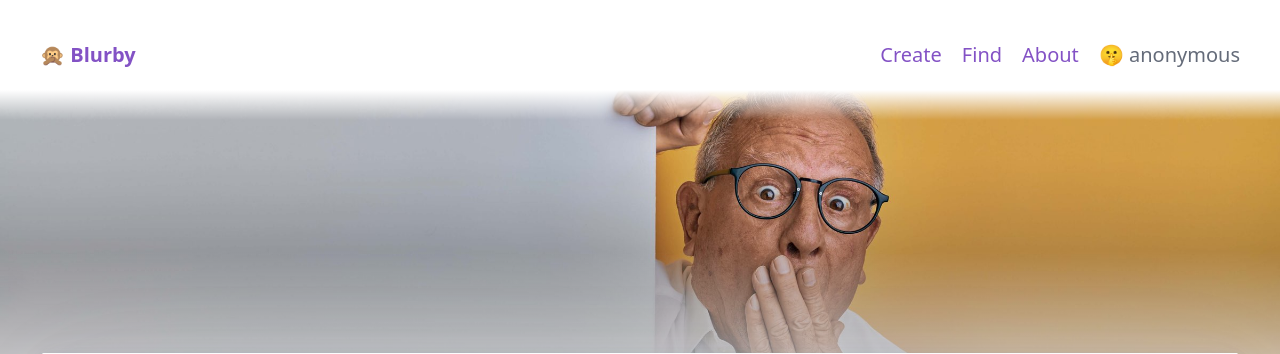
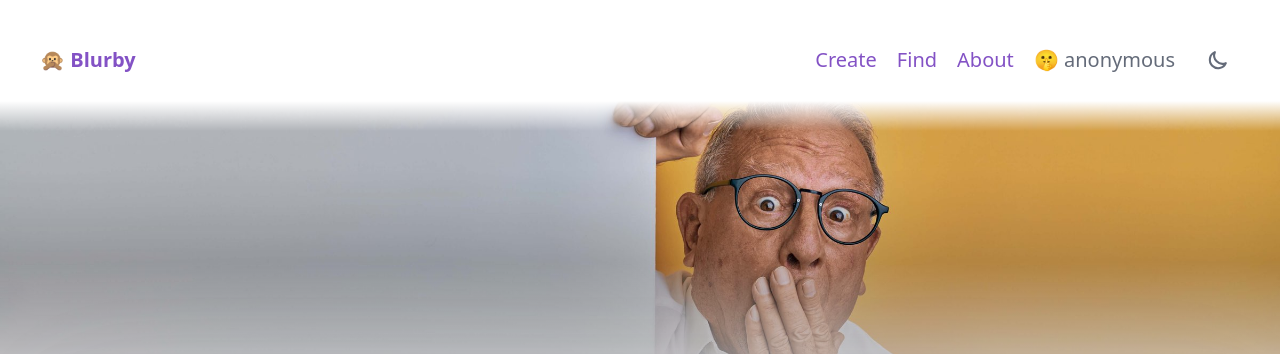
Before and after one commit to joniturunen/blurby, a Flask app: page / in a window 1280 px wide. Shown: the top 354 px of the page. Run offline with Flask 3, Linux system fonts and the light colour scheme; parts of the project's set-up code (start-up, migrations or seed data) failed here and were passed over.

Commit message:
feat(ui): add a light and dark mode switch
Pages follow the system's light or dark setting, as before, until the
reader chooses the other mode with the switch in the menu. The choice
is saved in the browser's localStorage, never sent to the server, and
theme.js applies it from <head> before the page is drawn, so it doesn't
flash in the wrong mode. Choosing the system's mode again forgets the
choice, so the page follows the system again.

The switch is hidden without JavaScript, where pages simply follow the
system.

```diff
--- a/src/blurby/static/css/blurby.css
+++ b/src/blurby/static/css/blurby.css
@@ -84,3 +84,33 @@ body > footer {
 time {
   white-space: nowrap;
 }
+
+/* The light and dark mode switch in the menu: a moon in light mode, a sun in
+   dark mode. */
+button.theme-switch {
+  display: inline-flex;
+  margin: 0;
+  padding: 0.25rem;
+  border: none;
+  background: none;
+  color: var(--pico-muted-color);
+}
+
+button.theme-switch:hover {
+  color: var(--pico-primary-hover);
+}
+
+.theme-switch svg {
+  width: 1.25rem;
+  height: 1.25rem;
+  fill: none;
+  stroke: currentColor;
+  stroke-width: 2;
+  stroke-linecap: round;
+  stroke-linejoin: round;
+}
+
+.theme-switch[aria-pressed="true"] .moon,
+.theme-switch[aria-pressed="false"] .sun {
+  display: none;
+}
--- a/src/blurby/static/js/blurby.js
+++ b/src/blurby/static/js/blurby.js
@@ -83,10 +83,48 @@ function setUpReveal(root) {
   }
 }
 
+// <button data-theme-switch hidden> switches between light and dark mode, and
+// saves the choice for theme.js. A choice that matches the system's setting is
+// forgotten instead, so the page follows the system again.
+const THEME_KEY = "blurby-theme";
+const systemDark = window.matchMedia("(prefers-color-scheme: dark)");
+
+function systemTheme() {
+  return systemDark.matches ? "dark" : "light";
+}
+
+function setUpThemeSwitch() {
+  const button = document.querySelector("button[data-theme-switch]");
+  if (!button) return;
+  const page = document.documentElement;
+  const show = () => {
+    const dark = (page.dataset.theme || systemTheme()) === "dark";
+    button.setAttribute("aria-pressed", String(dark));
+    button.title = dark ? "Switch to light mode" : "Switch to dark mode";
+  };
+  button.addEventListener("click", () => {
+    const theme = button.getAttribute("aria-pressed") === "true" ? "light" : "dark";
+    const chosen = theme !== systemTheme();
+    if (chosen) page.dataset.theme = theme;
+    else delete page.dataset.theme;
+    try {
+      if (chosen) localStorage.setItem(THEME_KEY, theme);
+      else localStorage.removeItem(THEME_KEY);
+    } catch {
+      // Not saved: the choice lasts until the reader leaves the page.
+    }
+    show();
+  });
+  systemDark.addEventListener("change", show);
+  show();
+  button.hidden = false;
+}
+
 function setUp(root) {
   setUpCopyButtons(root);
   setUpReveal(root);
   warnBeforeLeaving(root);
 }
 
+setUpThemeSwitch();
 setUp(document);
--- /dev/null
+++ b/src/blurby/static/js/theme.js
@@ -0,0 +1,14 @@
+// Apply the reader's saved choice of light or dark mode before the page is
+// drawn, so it doesn't flash in the other one: <head> loads this file without
+// defer. Without a saved choice, Pico CSS follows the system's setting. The
+// switch that saves the choice is set up in blurby.js.
+"use strict";
+
+try {
+  const theme = localStorage.getItem("blurby-theme");
+  if (theme === "light" || theme === "dark") {
+    document.documentElement.dataset.theme = theme;
+  }
+} catch {
+  // Storage is blocked (in some private windows): follow the system.
+}
--- a/src/blurby/templates/base_structure.html
+++ b/src/blurby/templates/base_structure.html
@@ -6,6 +6,7 @@
     <meta name="color-scheme" content="light dark">
     <title>{% block title %}Share a secret{% endblock %} · Blurby</title>
     <link rel="icon" type="image/svg+xml" href="{{ url_for('static', filename='favicon.svg') }}">
+    <script src="{{ url_for('static', filename='js/theme.js') }}"></script>
     <link rel="stylesheet" href="{{ url_for('static', filename='css/pico.violet.min.css') }}">
     <link rel="stylesheet" href="{{ url_for('static', filename='css/blurby.css') }}">
     <script src="{{ url_for('static', filename='js/blurby.js') }}" defer></script>
@@ -21,6 +22,12 @@
           <li><a href="/find">Find</a></li>
           <li><a href="/about">About</a></li>
           <li><span class="user">🤫 {{ username }}</span></li>
+          <li>
+            <button type="button" class="theme-switch" data-theme-switch aria-label="Dark mode" aria-pressed="false" hidden>
+              <svg class="moon" viewBox="0 0 24 24" aria-hidden="true" focusable="false"><path d="M20 14.5A8 8 0 0 1 9.5 4a8 8 0 1 0 10.5 10.5z"/></svg>
+              <svg class="sun" viewBox="0 0 24 24" aria-hidden="true" focusable="false"><circle cx="12" cy="12" r="4"/><path d="M12 2v2M12 20v2M2 12h2M20 12h2M4.9 4.9l1.4 1.4M17.7 17.7l1.4 1.4M4.9 19.1l1.4-1.4M17.7 6.3l1.4-1.4"/></svg>
+            </button>
+          </li>
         </ul>
       </nav>
     </header>
```
Also changed, not shown: tests/test_theme.py (added, +44 -0 lines).
